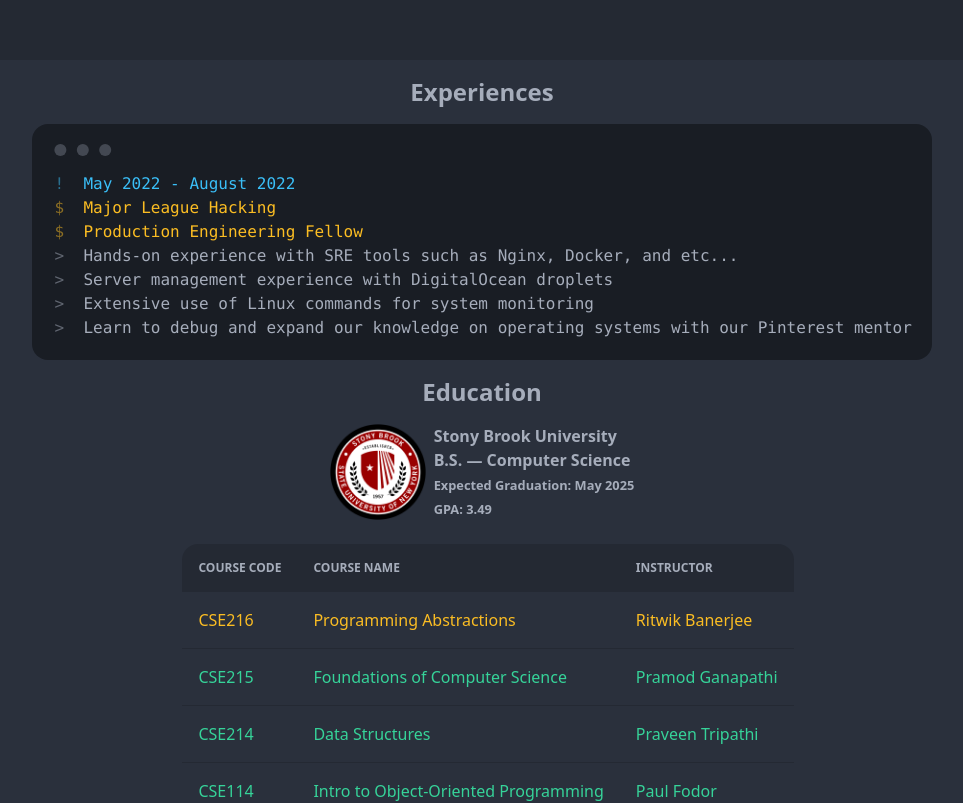
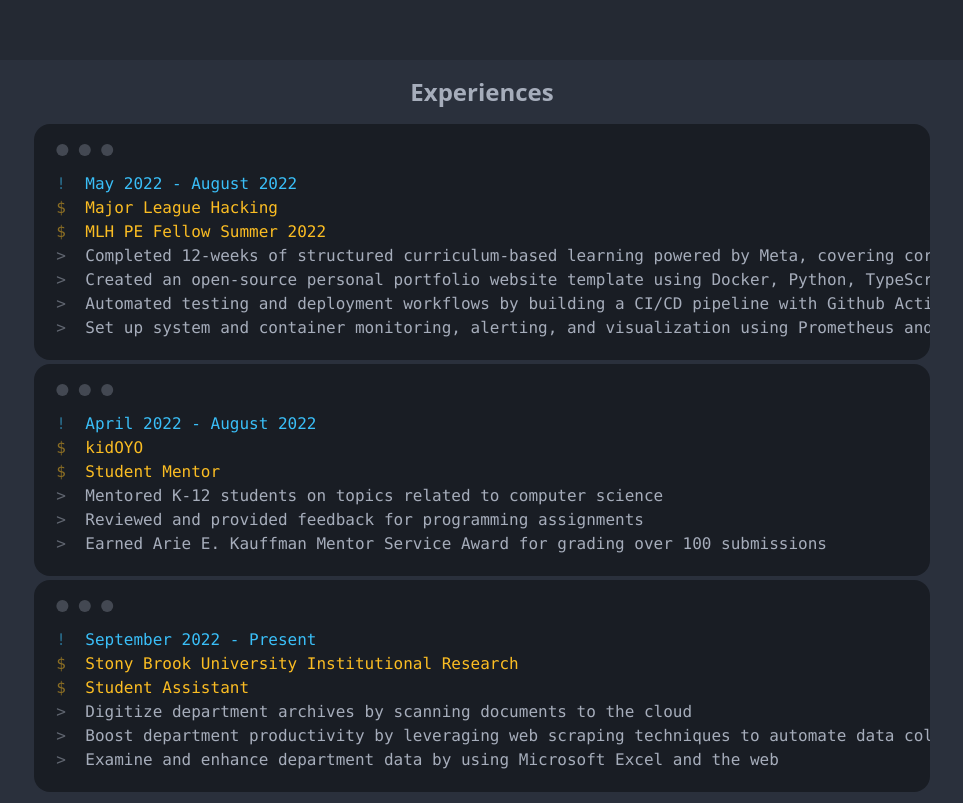
Before and after one commit to jiechenmc/Vitae, a React (Vite) app: page / in a window 1280 px wide. Shown: the part 740-1543 px from the top of the page, without its empty margins (158-1121 px from the left). Built offline with nearby package versions, Linux system fonts and the light colour scheme; the HTML template or start-up script is replaced by a standard one.

Commit message:
updated work experience

```diff
--- a/src/components/Work.tsx
+++ b/src/components/Work.tsx
@@ -15,7 +15,7 @@ export const Work = () => {
       <h1 className=" text-2xl light:text-gray-700 dark:text-base-content font-bold text-center my-4">
         Experiences
       </h1>
-      <div>
+      <div className="flex flex-col gap-1">
         {[...WORK]?.reverse().map((work: WorkElement) => (
           <WorkEntries
             key={uuidv4()}
--- a/src/components/subcomponents/WorkEntries.tsx
+++ b/src/components/subcomponents/WorkEntries.tsx
@@ -9,7 +9,7 @@ const WorkEntries = ({ period, company, role, description }: WorkElement) => {
 
   return (
     <div className="flex justify-center">
-      <div className="mockup-code max-w-fit w-full mx-1">
+      <div className="mockup-code max-w-4xl w-full mx-1">
         <pre data-prefix="!" className="text-info">
           <code>{period}</code>
         </pre>
--- a/src/data/WORK.tsx
+++ b/src/data/WORK.tsx
@@ -1,9 +1,23 @@
 export default [
+  {
+    period: "September 2022 - Present",
+    company: "Stony Brook University Institutional Research ",
+    role: "Student Assistant",
+    description:
+      "Digitize department archives by scanning documents to the cloud\nBoost department productivity by leveraging web scraping techniques to automate data collection\nExamine and enhance department data by using Microsoft Excel and the web",
+  },
+  {
+    period: "April 2022 - August 2022",
+    company: "kidOYO",
+    role: "Student Mentor",
+    description:
+      "Mentored K-12 students on topics related to computer science\nReviewed and provided feedback for programming assignments\nEarned Arie E. Kauffman Mentor Service Award for grading over 100 submissions",
+  },
   {
     period: "May 2022 - August 2022",
     company: "Major League Hacking",
-    role: "Production Engineering Fellow",
+    role: "MLH PE Fellow Summer 2022",
     description:
-      "Hands-on experience with SRE tools such as Nginx, Docker, and etc...\nServer management experience with DigitalOcean droplets\nExtensive use of Linux commands for system monitoring\nLearn to debug and expand our knowledge on operating systems with our Pinterest mentor",
+      "Completed 12-weeks of structured curriculum-based learning powered by Meta, covering core Production Engineering topics, supplemented with events/workshops hosted by industry experts\nCreated an open-source personal portfolio website template using Docker, Python, TypeScript, Flask, React, MySQL, Nginx, and unittest\nAutomated testing and deployment workflows by building a CI/CD pipeline with Github Actions\nSet up system and container monitoring, alerting, and visualization using Prometheus and Grafana",
   },
 ];
```
